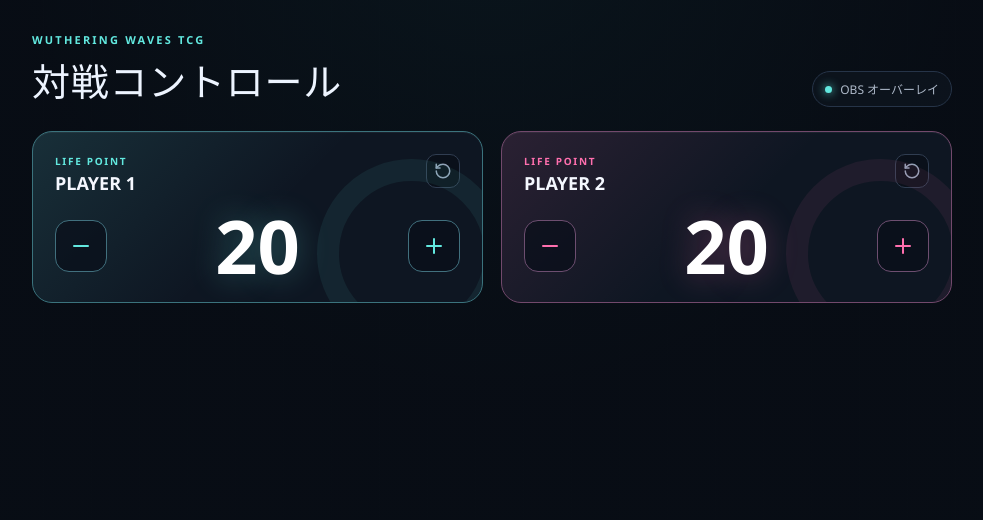
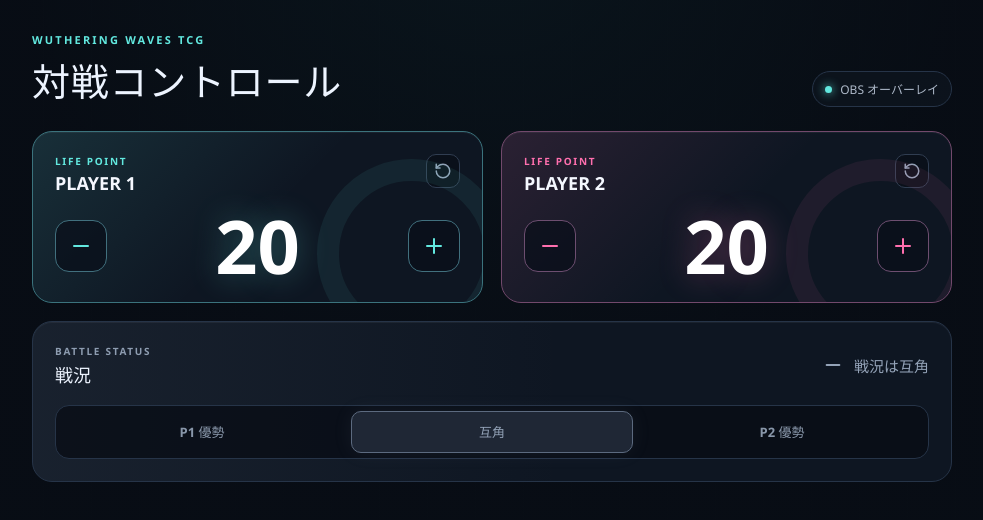
Before and after one commit to assamblackshore42-ai/wuwa-tcg-tools, a React (Vite) app in the folder apps/overlay/: page / in a window 1280 px wide. Shown: the top 520 px of the page, without its empty margins (148-1131 px from the left). Built offline with nearby package versions, Linux system fonts and the light colour scheme.

Commit message:
feat(obs-overlay): 戦況コントロールを実装

```diff
--- a/apps/overlay/src/App.tsx
+++ b/apps/overlay/src/App.tsx
@@ -1,11 +1,13 @@
 import { useState } from 'react';
 
+import { BattleStatus, type BattleStatusValue } from './components/BattleStatus';
 import { INITIAL_LIFE, LifeCounter } from './components/LifeCounter';
 import './styles.css';
 
 export function App() {
   const [playerOneLife, setPlayerOneLife] = useState(INITIAL_LIFE);
   const [playerTwoLife, setPlayerTwoLife] = useState(INITIAL_LIFE);
+  const [battleStatus, setBattleStatus] = useState<BattleStatusValue>('even');
 
   return (
     <main className="app-shell">
@@ -35,6 +37,10 @@ export function App() {
             tone="magenta"
           />
         </div>
+
+        <div className="match-grid">
+          <BattleStatus value={battleStatus} onChange={setBattleStatus} />
+        </div>
       </div>
     </main>
   );
--- /dev/null
+++ b/apps/overlay/src/components/BattleStatus.css
@@ -0,0 +1,108 @@
+.battle-status {
+  --status-color: #94a3b8;
+  padding: 22px;
+  border: 1px solid #263448;
+  border-radius: 20px;
+  background:
+    linear-gradient(
+      90deg,
+      color-mix(in srgb, var(--status-color) 8%, transparent),
+      transparent 58%
+    ),
+    rgb(15 23 35 / 92%);
+  box-shadow: inset 0 1px 0 rgb(255 255 255 / 5%);
+}
+
+.battle-status--player-one {
+  --status-color: #62e8df;
+}
+
+.battle-status--player-two {
+  --status-color: #ff6fae;
+}
+
+.battle-status__header {
+  display: flex;
+  align-items: center;
+  justify-content: space-between;
+  gap: 20px;
+}
+
+.battle-status h2 {
+  margin: 3px 0 0;
+  font-size: 18px;
+}
+
+.battle-status .section-kicker {
+  color: #8e9db1;
+}
+
+.battle-status__current {
+  display: flex;
+  align-items: center;
+  gap: 10px;
+  min-width: 188px;
+  color: var(--status-color);
+  font-size: 15px;
+  font-weight: 700;
+  justify-content: flex-end;
+}
+
+.battle-status__current svg {
+  width: 22px;
+  height: 22px;
+}
+
+.battle-status--player-two .battle-status__current svg {
+  transform: scaleX(-1);
+}
+
+.battle-status__options {
+  display: grid;
+  grid-template-columns: repeat(3, 1fr);
+  gap: 8px;
+  margin-top: 18px;
+  padding: 5px;
+  border: 1px solid #263448;
+  border-radius: 14px;
+  background: rgb(7 12 20 / 72%);
+}
+
+.battle-status__options button {
+  min-height: 42px;
+  border: 1px solid transparent;
+  border-radius: 10px;
+  color: #8997aa;
+  background: transparent;
+  cursor: pointer;
+  font-size: 13px;
+  font-weight: 700;
+  transition:
+    color 140ms ease,
+    background 140ms ease,
+    border-color 140ms ease;
+}
+
+.battle-status__options button:hover {
+  color: #e8eef8;
+  background: #121d2c;
+}
+
+.battle-status__options button.is-active {
+  border-color: color-mix(in srgb, var(--status-color) 48%, #29364a);
+  color: var(--status-color);
+  background: color-mix(in srgb, var(--status-color) 13%, #0d1521);
+  box-shadow: 0 0 20px color-mix(in srgb, var(--status-color) 8%, transparent);
+}
+
+@media (max-width: 520px) {
+  .battle-status__header {
+    align-items: flex-start;
+    flex-direction: column;
+  }
+
+  .battle-status__current {
+    min-width: 0;
+    justify-content: flex-start;
+  }
+}
--- /dev/null
+++ b/apps/overlay/src/components/BattleStatus.tsx
@@ -0,0 +1,57 @@
+import { Minus, TrendingUp } from 'lucide-react';
+
+import './BattleStatus.css';
+
+export type BattleStatusValue = 'player-one' | 'even' | 'player-two';
+
+type BattleStatusProps = {
+  value: BattleStatusValue;
+  onChange: (status: BattleStatusValue) => void;
+};
+
+const STATUS_OPTIONS: Array<{
+  value: BattleStatusValue;
+  label: string;
+  shortLabel: string;
+}> = [
+  { value: 'player-one', label: 'PLAYER 1が優勢', shortLabel: 'P1 優勢' },
+  { value: 'even', label: '戦況は互角', shortLabel: '互角' },
+  { value: 'player-two', label: 'PLAYER 2が優勢', shortLabel: 'P2 優勢' },
+];
+
+export function BattleStatus({ value, onChange }: BattleStatusProps) {
+  const currentLabel =
+    STATUS_OPTIONS.find((option) => option.value === value)?.label ?? '戦況は互角';
+
+  return (
+    <section
+      className={`battle-status battle-status--${value}`}
+      aria-labelledby="battle-status-title"
+    >
+      <header className="battle-status__header">
+        <div>
+          <p className="section-kicker">BATTLE STATUS</p>
+          <h2 id="battle-status-title">戦況</h2>
+        </div>
+        <div className="battle-status__current" aria-live="polite">
+          {value === 'even' ? <Minus aria-hidden="true" /> : <TrendingUp aria-hidden="true" />}
+          <span>{currentLabel}</span>
+        </div>
+      </header>
+
+      <div className="battle-status__options" role="group" aria-label="戦況を選択">
+        {STATUS_OPTIONS.map((option) => (
+          <button
+            className={value === option.value ? 'is-active' : undefined}
+            type="button"
+            key={option.value}
+            onClick={() => onChange(option.value)}
+            aria-pressed={value === option.value}
+          >
+            {option.shortLabel}
+          </button>
+        ))}
+      </div>
+    </section>
+  );
+}
--- a/apps/overlay/src/styles.css
+++ b/apps/overlay/src/styles.css
@@ -89,6 +89,12 @@ select {
   gap: 18px;
 }
 
+.match-grid {
+  display: grid;
+  gap: 18px;
+  margin-top: 18px;
+}
+
 .section-kicker {
   margin: 0;
   font-size: 10px;
```
Also changed, not shown: 1 other file (tests, documents, lock files or other folders).
